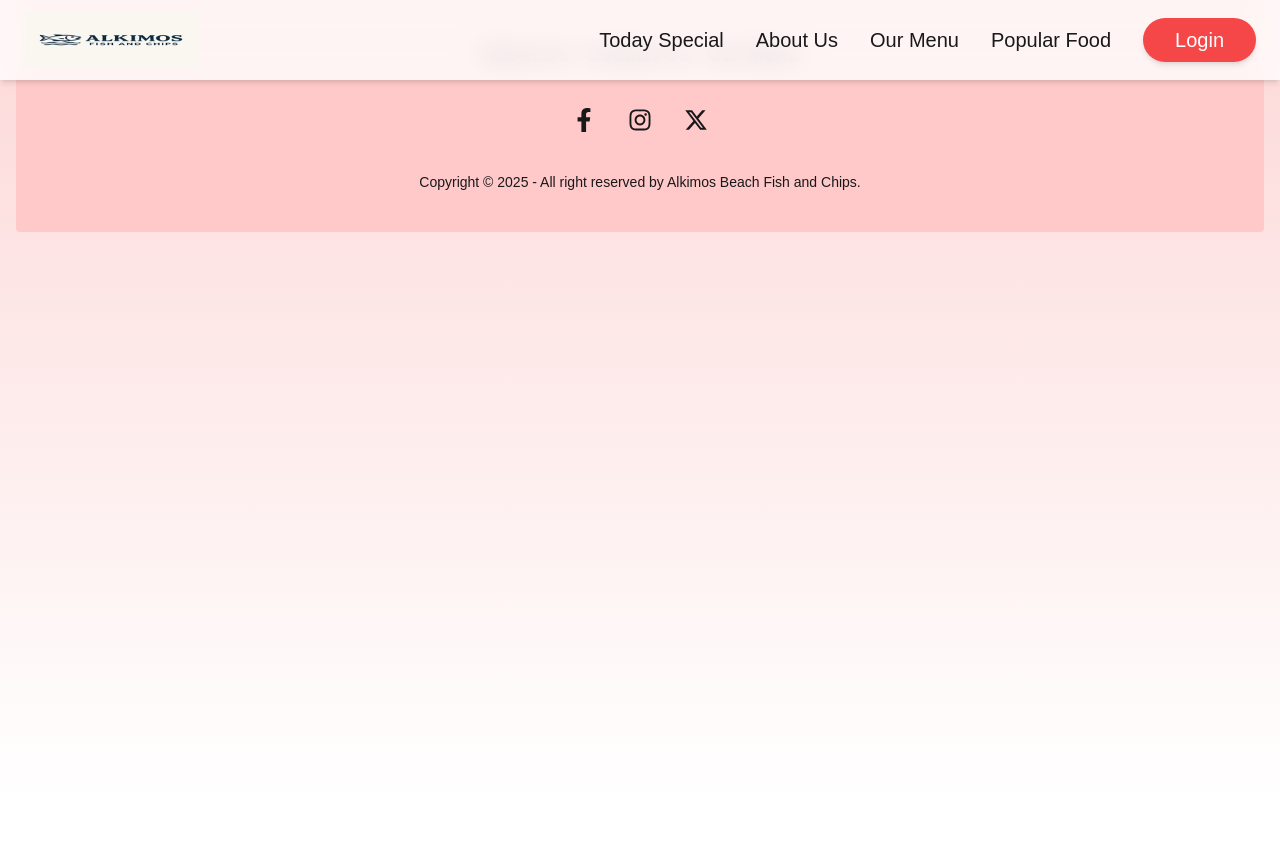
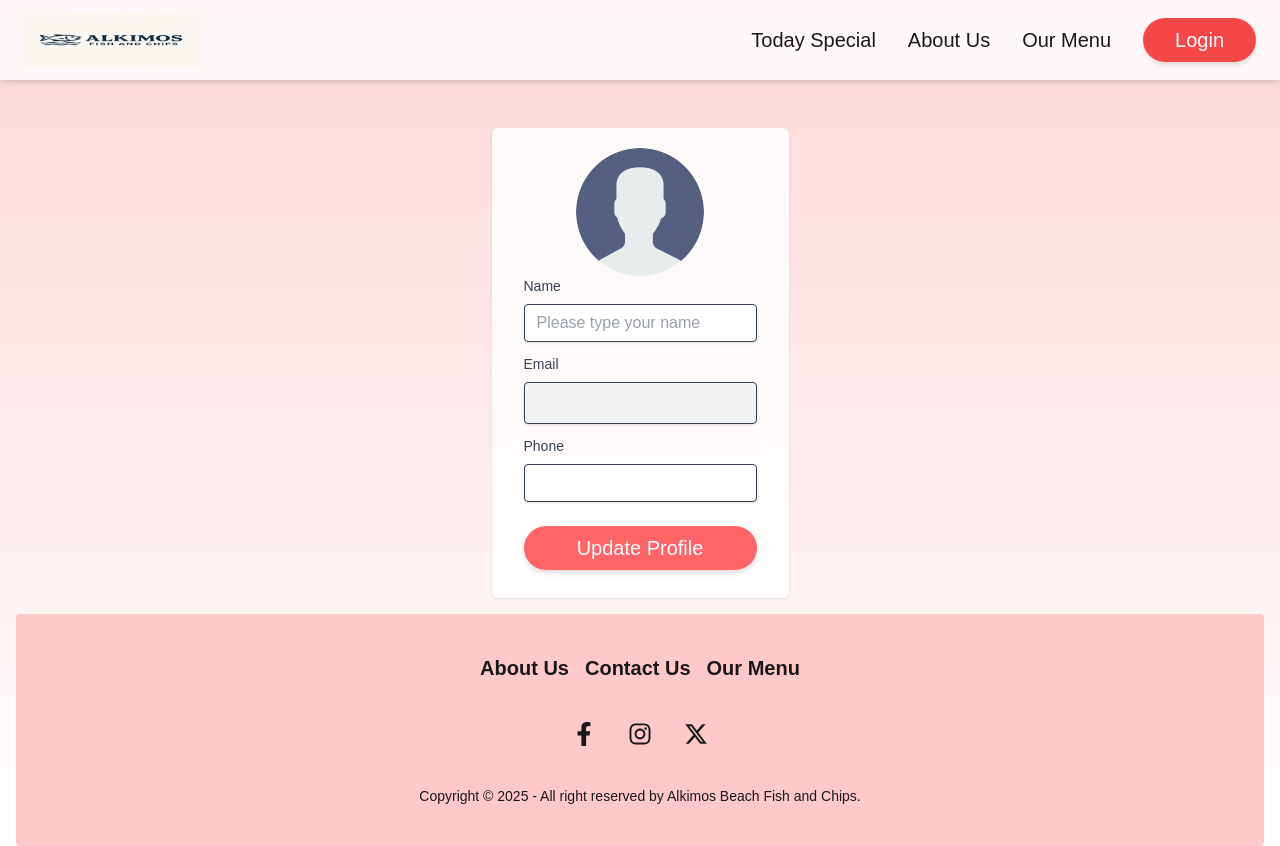
Before and after one commit to budhathokidinesh/Ishikiya-front, a React (Vite) app: page /profile in a window 1280 px wide. Before the commit the page ends 800 px from the top, so only its background shows below. Built offline with nearby package versions, Linux system fonts and the light colour scheme; no server answers.

Commit message:
Working on redux of cart

```diff
--- a/src/App.jsx
+++ b/src/App.jsx
@@ -11,6 +11,7 @@ import AddFood from "./pages/AddFood";
 import MenuPage from "./pages/MenuPage";
 import AboutUsPage from "./pages/AboutUsPage";
 import FodDetail from "./pages/FodDetail";
+import ProfilePage from "./pages/ProfilePage";
 
 function App() {
   return (
@@ -30,6 +31,7 @@ function App() {
         <Route path="/menu" element={<MenuPage />} />
         <Route path="/aboutus" element={<AboutUsPage />} />
         <Route path="/fooddetail/:id" element={<FodDetail />} />
+        <Route path="/profile" element={<ProfilePage />} />
       </Routes>
 
       <Footer />
--- /dev/null
+++ b/src/pages/ProfilePage.jsx
@@ -0,0 +1,152 @@
+import { editUser, getUser } from "@/store/user/userSlice";
+import axios from "axios";
+import React, { useState } from "react";
+import { useDispatch, useSelector } from "react-redux";
+import { useNavigate } from "react-router-dom";
+import { toast } from "react-toastify";
+const BASE_URL = import.meta.env.VITE_API_URL;
+
+const ProfilePage = () => {
+  const [image, setImage] = useState({});
+  const [uploading, setUploading] = useState(false);
+  const [formData, setFormData] = useState({ name: "" });
+  const [loading, setLoading] = useState(false);
+  const dispatch = useDispatch();
+  const navigate = useNavigate();
+  const { user, isLoading } = useSelector((state) => state.user);
+
+  //this is for setting user data initially if available
+  React.useEffect(() => {
+    dispatch(getUser());
+  }, [dispatch]);
+  //this is for handling profile picture
+  const handleImage = async (e) => {
+    const file = e.target.files[0];
+    let formData = new FormData();
+    formData.append("image", file);
+    setUploading(true);
+
+    try {
+      const { data } = await axios.post(
+        `${BASE_URL}/api/v1/all/upload-image`,
+        formData
+      );
+      setUploading(false);
+      setImage({
+        url: data.url,
+        public_id: data.public_id,
+      });
+    } catch (error) {
+      console.log(error);
+    }
+  };
+  //Handle form data change (Only name)
+  const handleOnChange = (e) => {
+    const { name, value } = e.target;
+    setFormData((prev) => ({ ...prev, [name]: value }));
+  };
+  //submit profile update(only name and image)
+  const handleOnSubmit = async (e) => {
+    e.preventDefault();
+    setLoading(true);
+
+    const updatedData = {
+      name: formData.name,
+      imageUrl: image.url,
+      phone: formData.phone,
+    };
+    try {
+      await dispatch(editUser(updatedData)).unwrap();
+      toast.success(
+        "Your profile updated successfully. Start ordering food now."
+      );
+      navigate("/menu");
+    } catch (error) {
+      console.error("Profile update failed", error);
+    } finally {
+      setLoading(false);
+    }
+  };
+  console.log(user);
+  return (
+    <div className="profile">
+      <div className="register">
+        <div className="w-full mx-auto pt-[16vh] mb-4">
+          <form
+            onSubmit={handleOnSubmit}
+            className="ease-in duration-300 w-[88%] sm:w-max shadow-sm backdrop-blur-md bg-white/80 lg:w-max mx-auto items-center rounded-md px-8 py-5"
+          >
+            <label htmlFor="file-upload" className="custom-file-upload">
+              <img
+                src={image?.url || "pp.png"}
+                alt="Profile"
+                className="h-32 w-32 bg-contain rounded-full mx-auto cursor-pointer"
+              />
+            </label>
+            <input
+              type="file"
+              label="Image"
+              name="myFile"
+              id="file-upload"
+              className="hidden"
+              accept=".jpg,.png,.jpeg"
+              onChange={handleImage}
+            />
+
+            {/* Name Field */}
+            <div className="mb-3">
+              <label className="block text-gray-700 text-sm mb-2">Name</label>
+              <input
+                type="text"
+                name="name"
+                placeholder="Please type your name"
+                required
+                value={formData.name}
+                onChange={handleOnChange}
+                className="shadow-sm bg-white appearance-none border rounded w-full py-2 px-3 text-gray-700 leading-tight focus:outline-none focus:shadow-outline"
+              />
+            </div>
+
+            {/* Email (Disabled) */}
+            <div className="mb-3">
+              <label className="block text-gray-700 text-sm mb-2">Email</label>
+              <input
+                type="email"
+                name="email"
+                value={user?.email || ""}
+                disabled
+                className="shadow-sm bg-gray-100 appearance-none border rounded w-full py-2 px-3 text-gray-700 cursor-not-allowed"
+              />
+            </div>
+            {/* This is for phone  */}
+            <div className="mb-3">
+              <label className="block text-gray-700 text-sm mb-2">Phone</label>
+              <input
+                type="number"
+                name="phone"
+                onChange={handleOnChange}
+                value={formData.phone}
+                className="shadow-sm bg-white appearance-none border rounded w-full py-2 px-3 text-gray-700 leading-tight focus:outline-none focus:shadow-outline"
+              />
+            </div>
+
+            {/* Submit Button */}
+            <button
+              type="submit"
+              disabled={loading || isLoading}
+              className={`w-full px-8 py-2 text-xl font-medium text-white rounded-full mt-3 mb-2 cursor-pointer ${
+                loading
+                  ? "bg-gray-400 cursor-not-allowed"
+                  : "bg-red-400 hover:shadow-xl active:scale-90 shadow-md transition duration-150"
+              }`}
+            >
+              {loading ? "Updating profile..." : "Update Profile"}
+            </button>
+          </form>
+        </div>
+      </div>
+    </div>
+  );
+};
+
+export default ProfilePage;
--- a/src/shared/Navbar.jsx
+++ b/src/shared/Navbar.jsx
@@ -37,12 +37,13 @@ const Navbar = () => {
 
           {/* All links  */}
           <div className="lg:flex hidden gap-8 items-center">
-            <a
-              href=""
+            <Link
+              to="/menu"
               className="text-[#191919] text-xl font-medium hover:text-red-500"
             >
               Today Special
-            </a>
+            </Link>
+
             <Link
               to="/aboutus"
               className="text-[#191919] text-xl font-medium hover:text-red-500"
@@ -66,12 +67,6 @@ const Navbar = () => {
               </Link>
             )}
 
-            <a
-              href=""
-              className="text-[#191919] text-xl font-medium hover:text-red-500"
-            >
-              Popular Food
-            </a>
             {user ? (
               <div className="dropdown dropdown-end">
                 <div
@@ -90,15 +85,8 @@ const Navbar = () => {
                   tabIndex={0}
                   className="menu menu-sm dropdown-content bg-base-100 rounded-box z-1 mt-3 w-52 p-2 shadow"
                 >
-                  <li>
-                    <a className="justify-between">
-                      Profile
-                      <span className="badge">New</span>
-                    </a>
-                  </li>
-                  <li>
-                    <a>Settings</a>
-                  </li>
+                  <Link to="/profile">Profile</Link>
+
                   <li>
                     <button onClick={handleOnLogout}>Logout</button>
                   </li>
--- /dev/null
+++ b/src/store/cart/cartSlice.js
@@ -0,0 +1,72 @@
+import { createAsyncThunk } from "@reduxjs/toolkit";
+import axios from "axios";
+
+const BASE_URL = import.meta.env.VITE_API_URL;
+
+//initial state
+const initialState = {
+  cartItems: [],
+  totalQuantity: 0,
+  totalPrice: 0,
+  isLoading: false,
+  error: null,
+};
+
+//Fetcing user cart
+export const fetchCart = createAsyncThunk(
+  "cart/fetchCart",
+  async (_, { rejectWithValue }) => {
+    try {
+      const response = await axios.get(`${BASE_URL}/api/v1/getCart`, {
+        withCredentials: true,
+      });
+      return response.data.cart;
+    } catch (error) {
+      return rejectWithValue(
+        error.response?.data?.message || "Failed to load cart"
+      );
+    }
+  }
+);
+
+//add to cart
+export const addToCart = createAsyncThunk(
+  "cart/addToCart",
+  async ({ productId, quantity = 1 }, { rejectWithValue }) => {
+    try {
+      const response = await axios.post(
+        `${BASE_URL}/api/v1/addCart`,
+        { productId, quantity },
+        {
+          withCredentials: true,
+        }
+      );
+      return response.data.cart;
+    } catch (error) {
+      return rejectWithValue(
+        error.response?.data?.message || "Failed to add to cart"
+      );
+    }
+  }
+);
+
+//update the cart
+export const updateCartItem = createAsyncThunk(
+  "cart/updateCartItem",
+  async ({ productId, quantity }, { rejectWithValue }) => {
+    try {
+      const response = await axios.put(
+        `${BASE_URL}/api/v1/updateCart`,
+        { productId, quantity },
+        {
+          withCredentials: true,
+        }
+      );
+      return response.data.cart;
+    } catch (error) {
+      return rejectWithValue(
+        error.response?.data?.message || "Failed to add to cart"
+      );
+    }
+  }
+);
--- a/src/store/store.js
+++ b/src/store/store.js
@@ -1,10 +1,12 @@
 import { configureStore } from "@reduxjs/toolkit";
 import authReducer from "./auth/authSlice.js";
 import foodReducer from "./admin/foodSlice.js";
+import userReducer from "./user/userSlice.js";
 const store = configureStore({
   reducer: {
     auth: authReducer,
     food: foodReducer,
+    user: userReducer,
   },
 });
 export default store;
--- /dev/null
+++ b/src/store/user/userSlice.js
@@ -0,0 +1,84 @@
+const BASE_URL = import.meta.env.VITE_API_URL;
+import { createAsyncThunk, createSlice } from "@reduxjs/toolkit";
+import axios from "axios";
+
+const initialState = {
+  isLoading: false,
+  user: null,
+};
+
+//this is for getting single user
+export const getUser = createAsyncThunk(
+  "user/getUser",
+  async (id, { rejectWithValue }) => {
+    try {
+      const result = await axios.get(`${BASE_URL}/api/v1/user/getUser`, {
+        withCredentials: true,
+      });
+      return result?.data;
+    } catch (error) {
+      return rejectWithValue(error?.response?.data);
+    }
+  }
+);
+//this is for editing food
+export const editUser = createAsyncThunk(
+  "user/editUser",
+  async (formData, { rejectWithValue }) => {
+    try {
+      const result = await axios.put(
+        `${BASE_URL}/api/v1/user/updateUser`,
+        formData,
+        {
+          withCredentials: true,
+        }
+      );
+      return result?.data;
+    } catch (error) {
+      return rejectWithValue(error?.response?.data);
+    }
+  }
+);
+//this is for deleting food
+export const deleteUser = createAsyncThunk(
+  "user/deleteUser",
+  async (id, { rejectWithValue }) => {
+    try {
+      const result = await axios.delete(
+        `${BASE_URL}/api/v1/user/deleteUser/${id}`,
+        {
+          withCredentials: true,
+        }
+      );
+      return result?.data;
+    } catch (error) {
+      return rejectWithValue(error?.response?.data);
+    }
+  }
+);
+const userSlice = createSlice({
+  name: "userSlice",
+  initialState,
+  reducers: {},
+  extraReducers: (builder) => {
+    builder
+      .addCase(getUser.pending, (state) => {
+        state.isLoading = true;
+      })
+      .addCase(getUser.fulfilled, (state, action) => {
+        (state.isLoading = false), (state.user = action.payload?.user || null);
+      })
+      .addCase(getUser.rejected, (state) => {
+        state.isLoading = false;
+        state.user = null;
+      })
+      .addCase(editUser.fulfilled, (state, action) => {
+        state.user = action.payload?.user;
+      })
+      .addCase(deleteUser.fulfilled, (state) => {
+        state.user = null;
+      });
+  },
+});
+
+export default userSlice.reducer;
```
